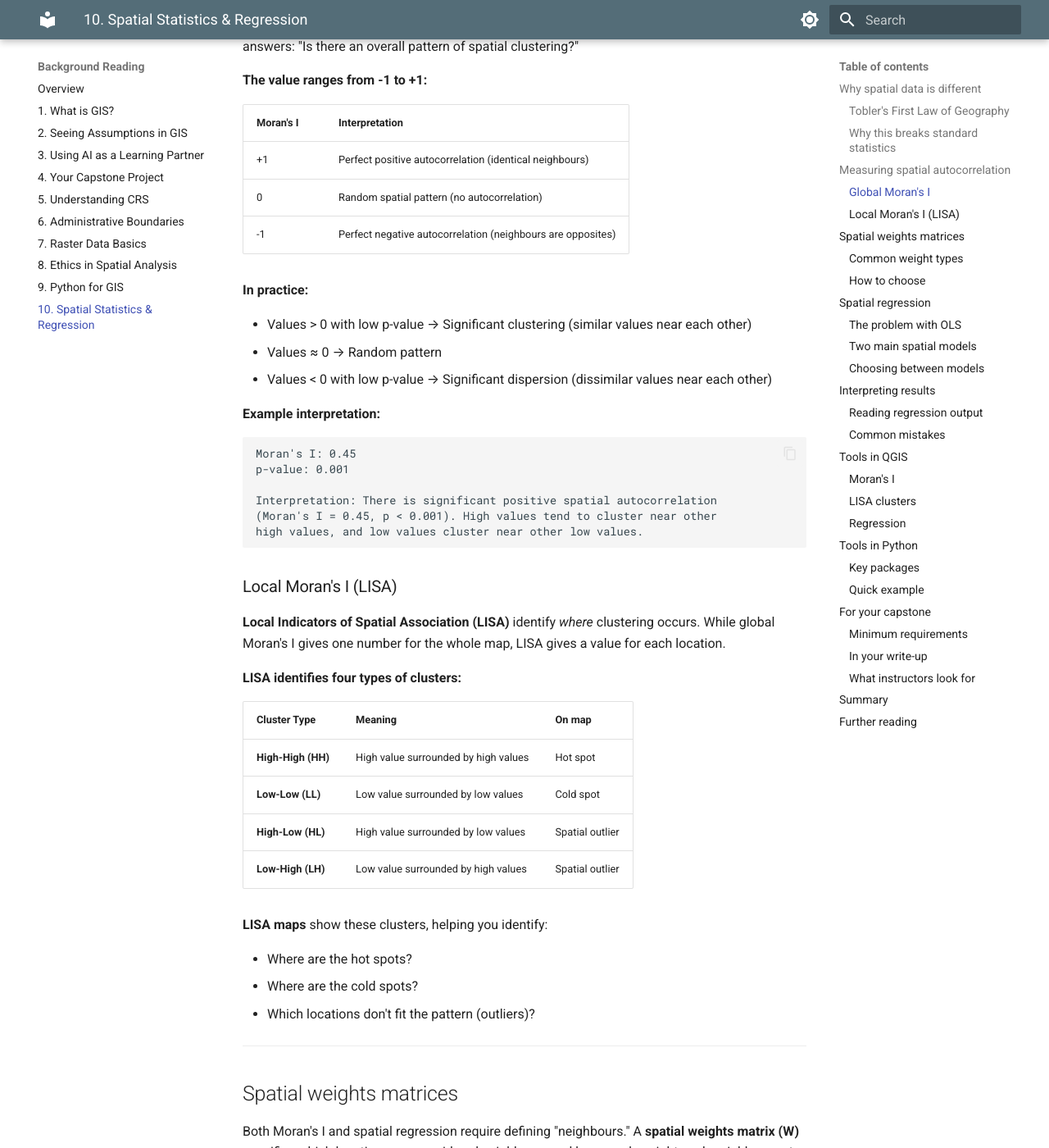
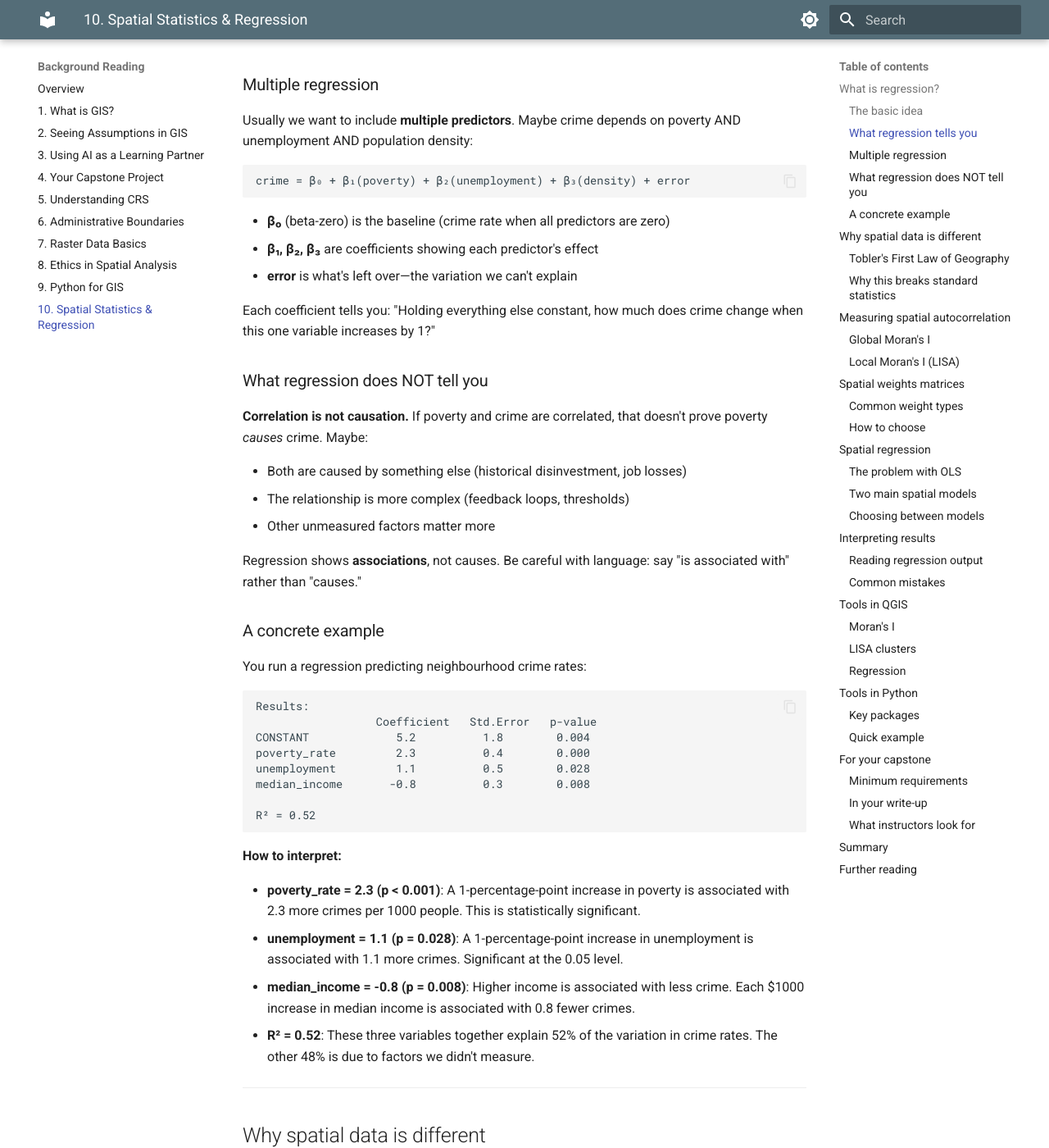
Before and after one commit to clairecda/GIS_teaching, an MkDocs documentation site: the page built from site_docs/readings/spatial-statistics.md, in a window 1280 px wide and 1400 px high, scrolled down 1255 px. Shown: the whole window at 82% size. Built offline with MkDocs 1.6.1 and Material for MkDocs 9.7.7, drawn with Linux system fonts in a browser that asks for light colours; some of the changed text lies outside the part shown.

Commit message:
Add foundational regression basics to spatial statistics reading
- Add "What is regression?" section for learners with limited stats background
- Include ASCII scatter plot visualization
- Explain coefficient, p-value, R² in plain language
- Cover multiple regression with equation breakdown
- Add "correlation is not causation" warning
- Provide concrete example with full interpretation

🤖 Generated with [Claude Code](https://claude.com/claude-code)

Co-Authored-By: Claude Opus 4.5 <noreply@anthropic.com>

````diff
--- a/site_docs/readings/spatial-statistics.md
+++ b/site_docs/readings/spatial-statistics.md
@@ -1,6 +1,90 @@
 # Spatial Statistics & Regression
 
 This reading introduces spatial autocorrelation and spatial regression—essential concepts for capstone projects that analyze relationships between variables across space.
+
+**No statistics background?** Start with the "What is regression?" section below. If you're comfortable with basic regression, skip to "Why spatial data is different."
+
+---
+
+## What is regression?
+
+Regression answers a simple question: **Does X predict Y?**
+
+### The basic idea
+
+Imagine you have data on 100 neighbourhoods: their poverty rates and their crime rates. You want to know: do areas with higher poverty tend to have higher crime?
+
+You could make a scatter plot—poverty on the x-axis, crime on the y-axis, one dot per neighbourhood. Regression draws the **best-fit line** through those dots.
+
+```
+Crime rate
+    │                    •  •
+    │                 •  • •
+    │              • •• •
+    │           • • •
+    │        •• •
+    │      • •
+    │    •
+    └──────────────────────── Poverty rate
+
+    The line shows: as poverty increases, crime tends to increase
+```
+
+### What regression tells you
+
+When you run a regression, you get:
+
+| Output | What it means | Example |
+|--------|---------------|---------|
+| **Coefficient** | How much Y changes when X increases by 1 | "For each 1% increase in poverty, crime increases by 2.3 incidents per 1000 people" |
+| **p-value** | Is this relationship real or just random chance? | p < 0.05 means it's probably real (statistically significant) |
+| **R²** | How much of the variation in Y does X explain? | R² = 0.45 means poverty explains 45% of the differences in crime rates |
+
+### Multiple regression
+
+Usually we want to include **multiple predictors**. Maybe crime depends on poverty AND unemployment AND population density:
+
+```
+crime = β₀ + β₁(poverty) + β₂(unemployment) + β₃(density) + error
+```
+
+- **β₀** (beta-zero) is the baseline (crime rate when all predictors are zero)
+- **β₁, β₂, β₃** are coefficients showing each predictor's effect
+- **error** is what's left over—the variation we can't explain
+
+Each coefficient tells you: "Holding everything else constant, how much does crime change when this one variable increases by 1?"
+
+### What regression does NOT tell you
+
+**Correlation is not causation.** If poverty and crime are correlated, that doesn't prove poverty *causes* crime. Maybe:
+
+- Both are caused by something else (historical disinvestment, job losses)
+- The relationship is more complex (feedback loops, thresholds)
+- Other unmeasured factors matter more
+
+Regression shows **associations**, not causes. Be careful with language: say "is associated with" rather than "causes."
+
+### A concrete example
+
+You run a regression predicting neighbourhood crime rates:
+
+```
+Results:
+                  Coefficient   Std.Error   p-value
+CONSTANT             5.2          1.8        0.004
+poverty_rate         2.3          0.4        0.000
+unemployment         1.1          0.5        0.028
+median_income       -0.8          0.3        0.008
+
+R² = 0.52
+```
+
+**How to interpret:**
+
+- **poverty_rate = 2.3 (p < 0.001)**: A 1-percentage-point increase in poverty is associated with 2.3 more crimes per 1000 people. This is statistically significant.
+- **unemployment = 1.1 (p = 0.028)**: A 1-percentage-point increase in unemployment is associated with 1.1 more crimes. Significant at the 0.05 level.
+- **median_income = -0.8 (p = 0.008)**: Higher income is associated with less crime. Each $1000 increase in median income is associated with 0.8 fewer crimes.
+- **R² = 0.52**: These three variables together explain 52% of the variation in crime rates. The other 48% is due to factors we didn't measure.
 
 ---
 
````
